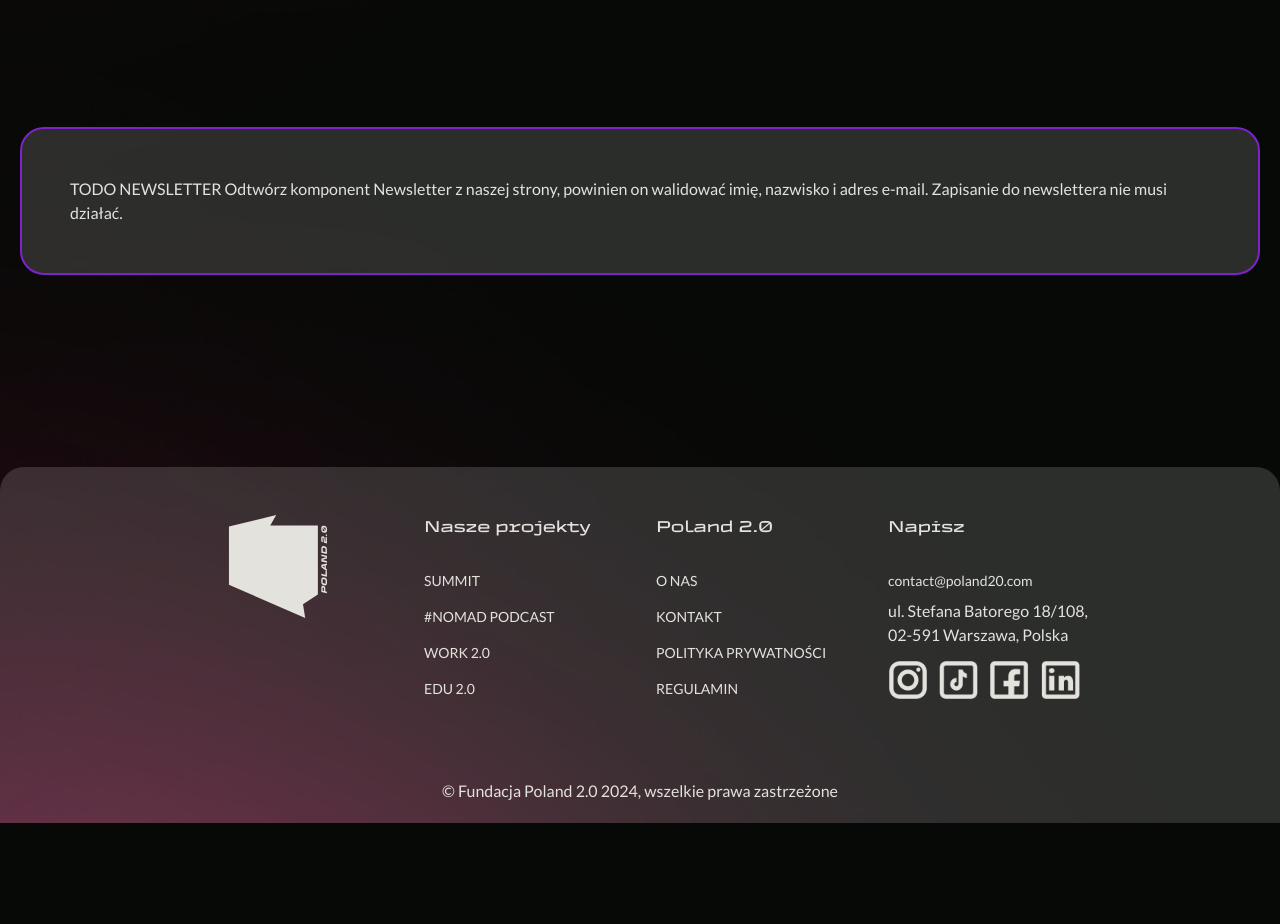
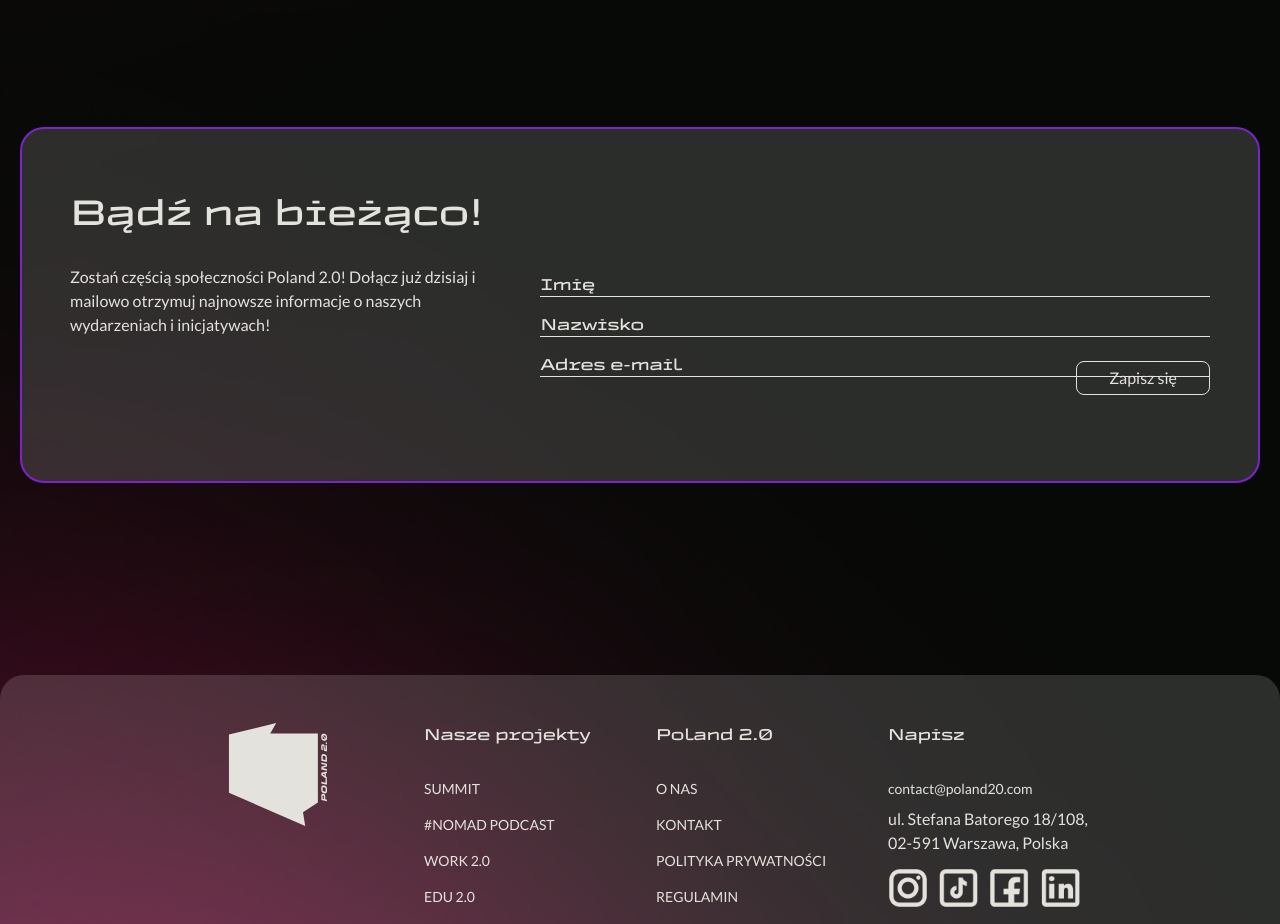
Before and after one commit to jszama/poland20-digital-recruitment-task, a Next.js app: page / in a window 1280 px wide. Shown: the part 4241-5165 px from the top of the page. Before the commit the page ends 5064 px from the top, so only its background shows below. Built offline with nearby package versions, Linux system fonts and the light colour scheme.

Commit message:
newsletter completed

```diff
--- a/src/components/newsletter/Newsletter.tsx
+++ b/src/components/newsletter/Newsletter.tsx
@@ -1,13 +1,87 @@
-// import Input from '@/components/Input';
-// import TransparentButton from '@/components/button/TransparentButton';
-// import H5 from '@/components/heading/H5';
-// import { type ChangeEvent, useState } from 'react';
-// import validateEmail from './validate.ts';
+'use client';
+
+import Input from '@/components/Input';
+import TransparentButton from '@/components/button/TransparentButton';
+import H5 from '@/components/heading/H5';
+import { type ChangeEvent, useState } from 'react';
+import validateEmail from './validate.ts';
 
 export default function Newsletter() {
+	const [name, setName] = useState('');
+	const [surname, setSurname] = useState('');
+	const [email, setEmail] = useState('');
+
+	const [nameError, setNameError] = useState('');
+	const [surnameError, setSurnameError] = useState('');
+	const [emailError, setEmailError] = useState('');
+
+	const handleSubmit = (name: string, surname: string, email: string) => {
+		console.log(name, surname, email);
+	};
+
 	return (
-		<section className="w-full rounded-3xl border-2 border-purple-700 bg-white/15 p-12 backdrop-blur-sm">
-			TODO NEWSLETTER Odtwórz komponent Newsletter z naszej strony, powinien on walidować imię, nazwisko i adres e-mail. Zapisanie do newslettera nie musi działać.
+		<section className="newsletter">
+			<H5>Bądź na bieżąco!</H5>
+			<section className="newsletter-container">
+				<p>Zostań częścią społeczności Poland 2.0! Dołącz już dzisiaj i mailowo otrzymuj najnowsze informacje o naszych wydarzeniach i inicjatywach!</p>
+				<form
+					onSubmit={(e) => {
+						e.preventDefault();
+						if (name === '') {
+							setNameError('Proszę wpisać imię.');
+							return;
+						}
+						if (surname === '') {
+							setSurnameError('Proszę wpisać nazwisko.');
+							return;
+						}
+						if (email === '') {
+							setEmailError('Proszę wpisać adres e-mail.');
+							return;
+						}
+						if (!validateEmail(email)) {
+							setEmailError('Proszę wpisać poprawny adres e-mail.');
+							return;
+						}
+
+						handleSubmit(name, surname, email);
+					}}
+				>
+					<Input
+						type="text"
+						placeholder="Imię"
+						value={name}
+						onChange={(e: ChangeEvent<HTMLInputElement>) => {
+							setName(e.target.value);
+							setNameError('');
+						}}
+					/>
+					{nameError !== '' && <p className="error-message">{nameError}</p>}
+
+					<Input
+						type="text"
+						placeholder="Nazwisko"
+						value={surname}
+						onChange={(e: ChangeEvent<HTMLInputElement>) => {
+							setSurname(e.target.value);
+							setSurnameError('');
+						}}
+					/>
+					{surnameError !== '' && <p className="error-message">{surnameError}</p>}
+
+					<Input
+						type="text"
+						placeholder="Adres e-mail"
+						value={email}
+						onChange={(e: ChangeEvent<HTMLInputElement>) => {
+							setEmail(e.target.value);
+							setEmailError('');
+						}}
+					/>
+					{emailError !== '' && <p className="error-message">{emailError}</p>}
+					<TransparentButton type="submit">Zapisz się</TransparentButton>
+				</form>
+			</section>
 		</section>
 	);
 }
```
